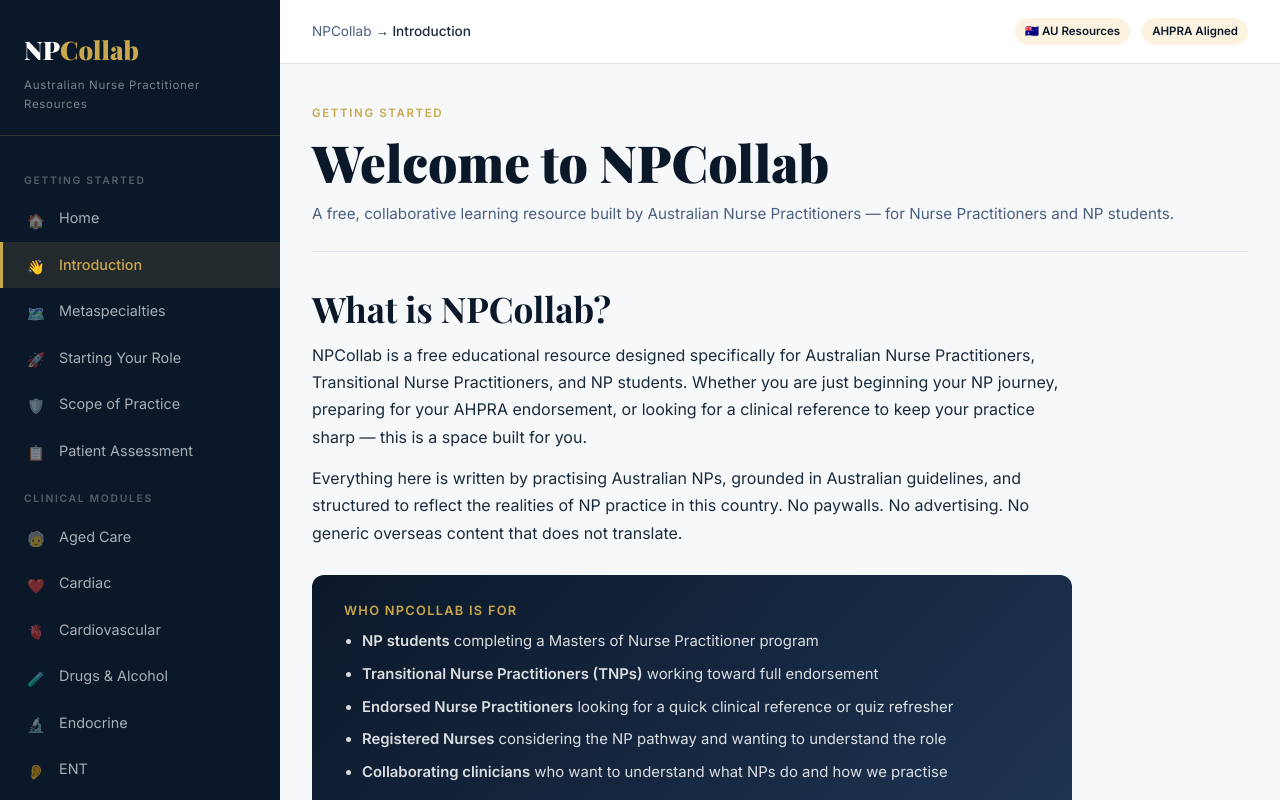
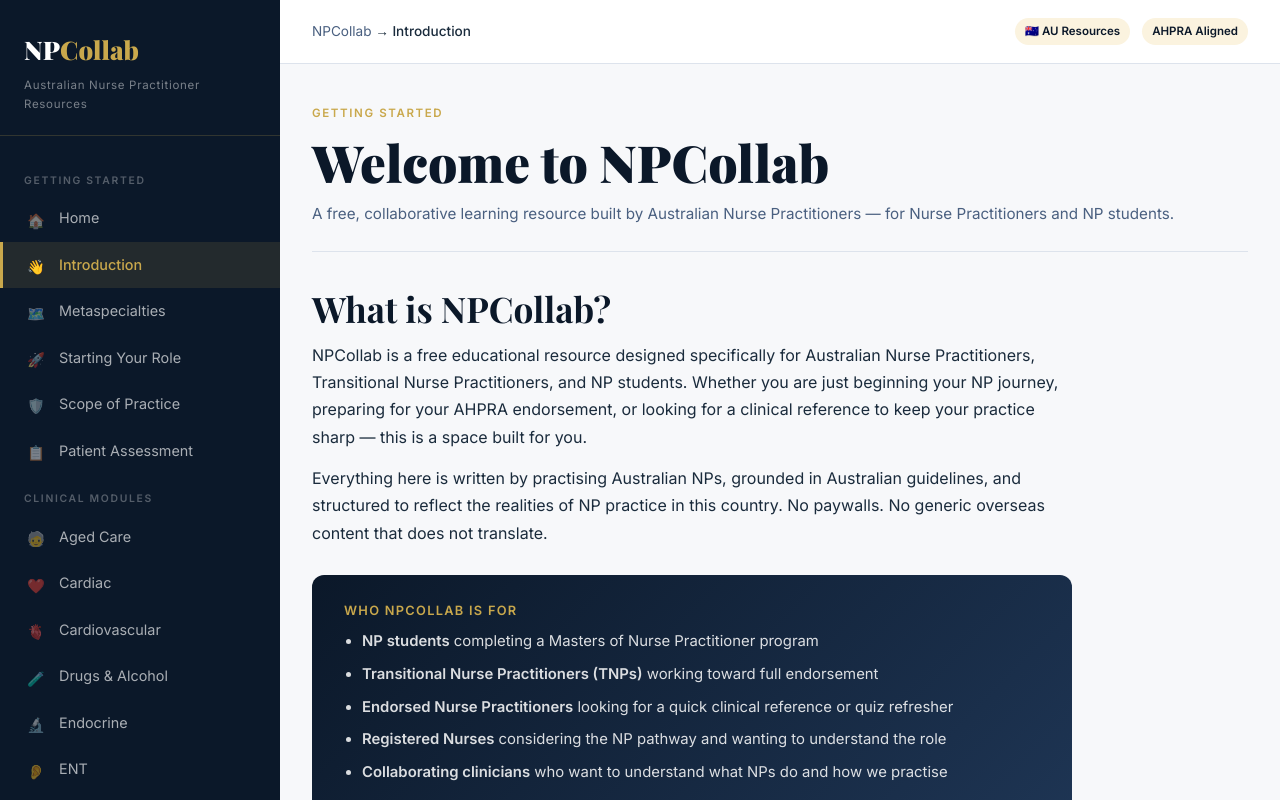
Before and after one commit to jcarney-dev/npcollab, a Next.js app: page /intro in a window 1280 px wide. Shown: the top 800 px of the page. Built offline with nearby package versions, Linux system fonts and the light colour scheme; no server answers; the database is empty.

Commit message:
introduction page, advertising comments removed

```diff
--- a/app/(main)/intro/page.tsx
+++ b/app/(main)/intro/page.tsx
@@ -28,7 +28,7 @@
         <h2>What is NPCollab?</h2>
         <p>NPCollab is a free educational resource designed specifically for Australian Nurse Practitioners, Transitional Nurse Practitioners, and NP students. Whether you are just beginning your NP journey, preparing for your AHPRA endorsement, or looking for a clinical reference to keep your practice sharp — this is a space built for you.</p>
 
-        <p>Everything here is written by practising Australian NPs, grounded in Australian guidelines, and structured to reflect the realities of NP practice in this country. No paywalls. No advertising. No generic overseas content that does not translate.</p>
+        <p>Everything here is written by practising Australian NPs, grounded in Australian guidelines, and structured to reflect the realities of NP practice in this country. No paywalls. No generic overseas content that does not translate.</p>
 
         <div className="highlight-box">
           <h4>Who NPCollab is For</h4>
```
